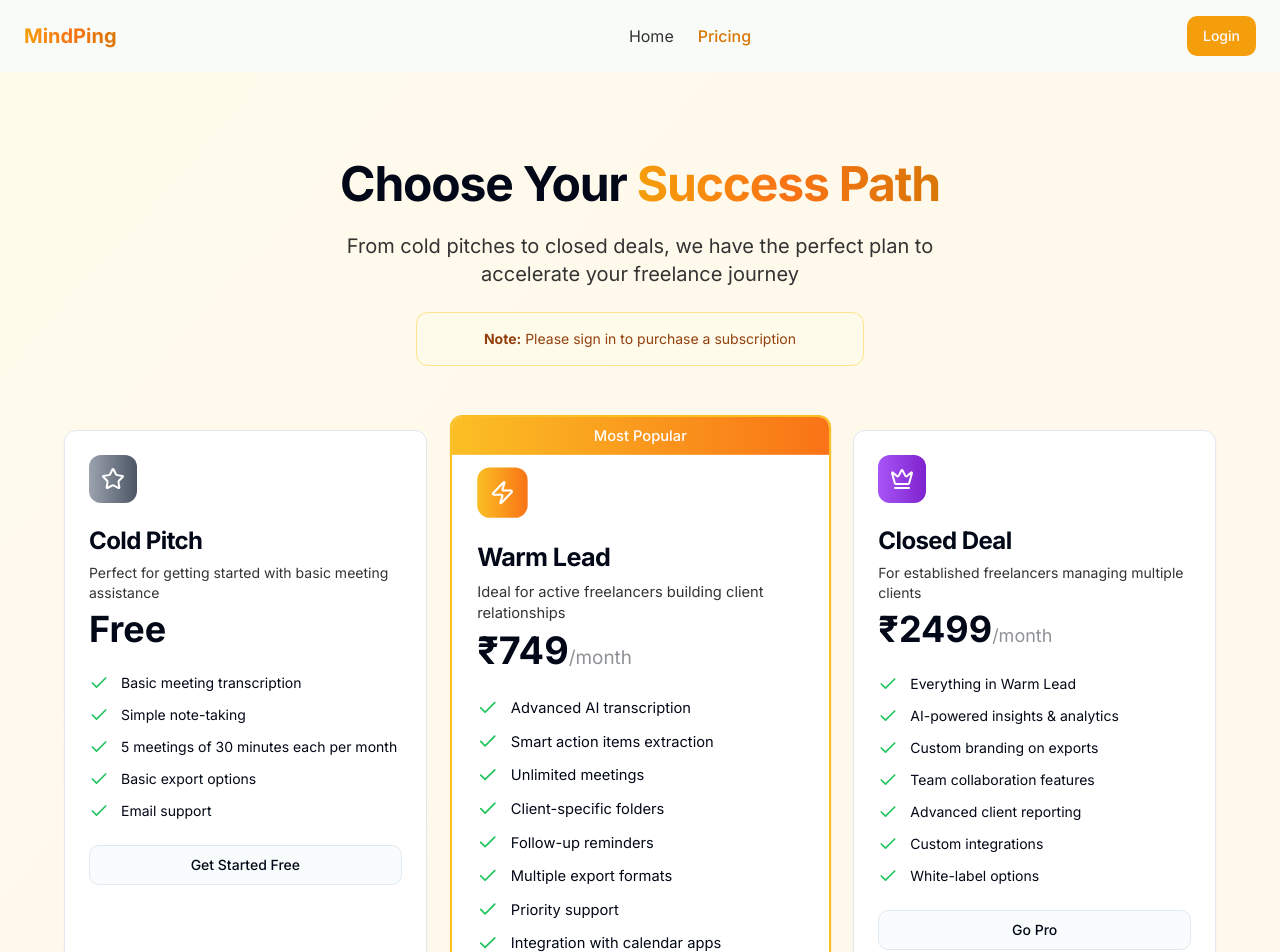
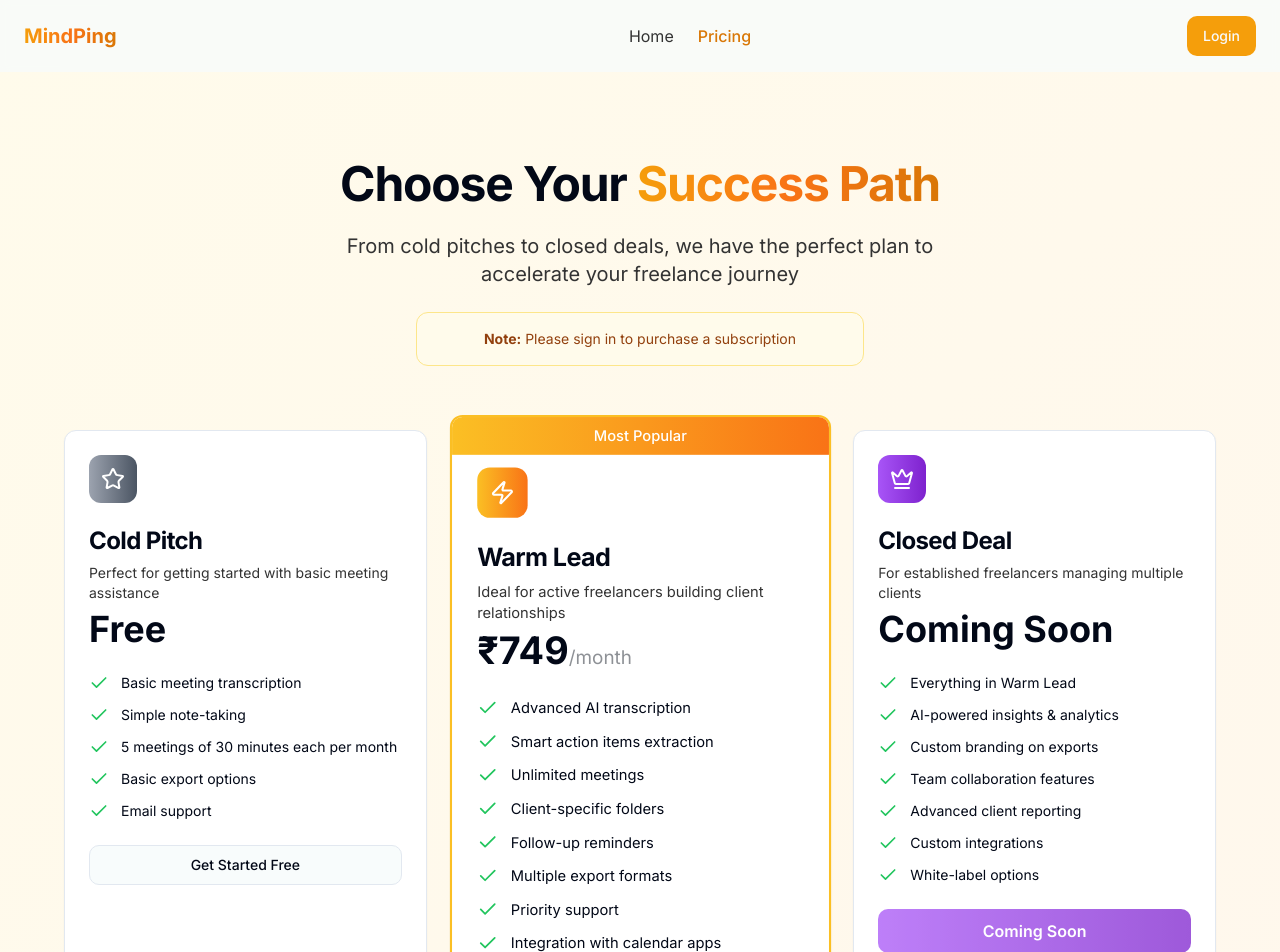
Before and after one commit to X3PH1RE/mindping-website, a React (Vite) app: page /pricing in a window 1280 px wide. Shown: the top 952 px of the page. Built offline with nearby package versions, Linux system fonts and the light colour scheme.

Commit message:
updated the pricing page

```diff
--- a/src/pages/Pricing.tsx
+++ b/src/pages/Pricing.tsx
@@ -181,8 +181,8 @@ const Pricing = () => {
     },
     {
       name: "Closed Deal",
-      price: "₹2499",
-      period: "/month",
+      price: "Coming Soon",
+      period: "",
       description: "For established freelancers managing multiple clients",
       icon: <Crown className="w-6 h-6" />,
       features: [
@@ -194,10 +194,10 @@ const Pricing = () => {
         "Custom integrations",
         "White-label options"
       ],
-      buttonText: "Go Pro",
+      buttonText: "Coming Soon",
       popular: false,
       gradient: "from-purple-500 to-purple-700",
-      amount: 2499
+      amount: 0
     }
   ];
 
@@ -315,6 +315,15 @@ const Pricing = () => {
                 </CardContent>
 
                 <CardFooter>
+                  {tier.buttonText === 'Coming Soon' ? (
+                    <button
+                      className="w-full h-11 bg-gradient-to-r from-purple-500 to-purple-700 text-white opacity-80 cursor-not-allowed animate-pulse rounded-md font-semibold text-base select-none border-none outline-none flex items-center justify-center"
+                      style={{ pointerEvents: 'none' }}
+                      tabIndex={-1}
+                    >
+                      Coming Soon
+                    </button>
+                  ) : (
                     <Button
                       className={`w-full ${
                         tier.popular
@@ -327,6 +336,7 @@ const Pricing = () => {
                     >
                       {loading === tier.name ? 'Processing...' : tier.buttonText}
                     </Button>
+                  )}
                 </CardFooter>
               </Card>
             ))}
```
Lines whose indentation alone changed are shown as unchanged.
